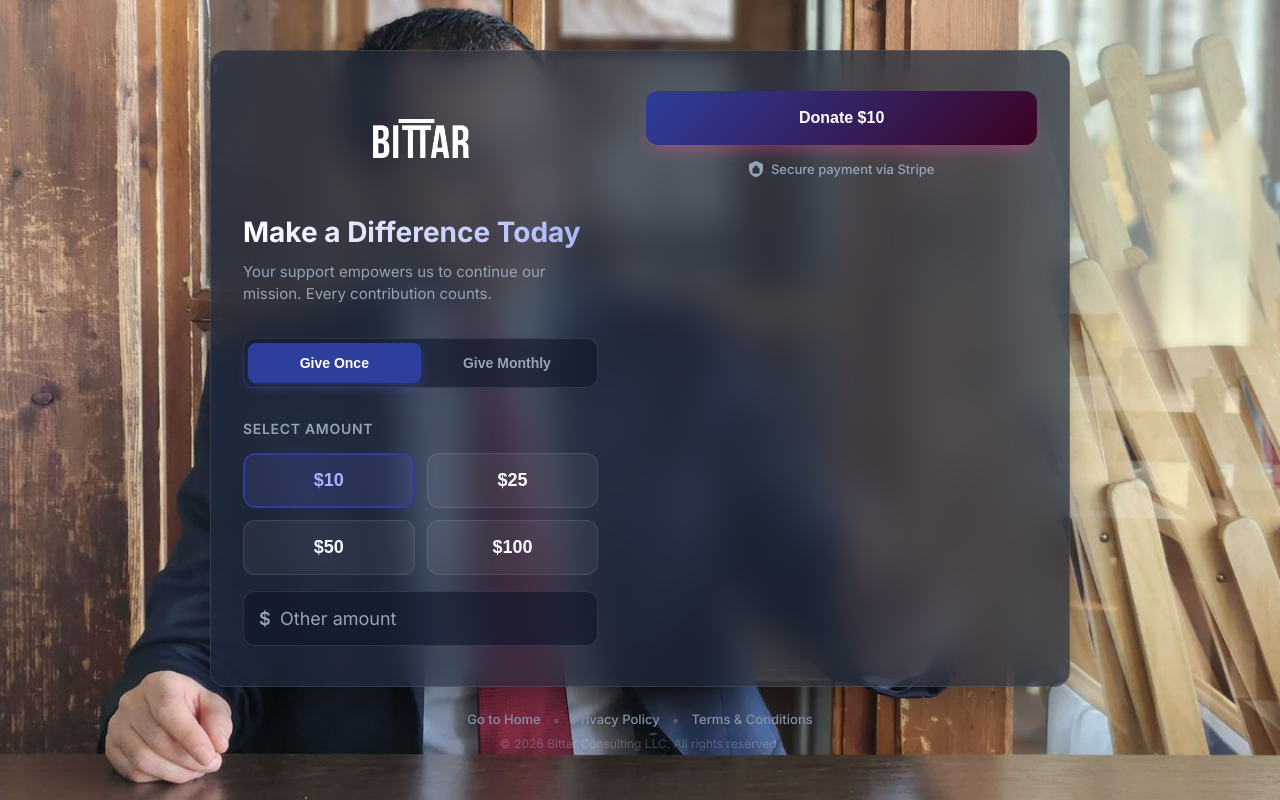
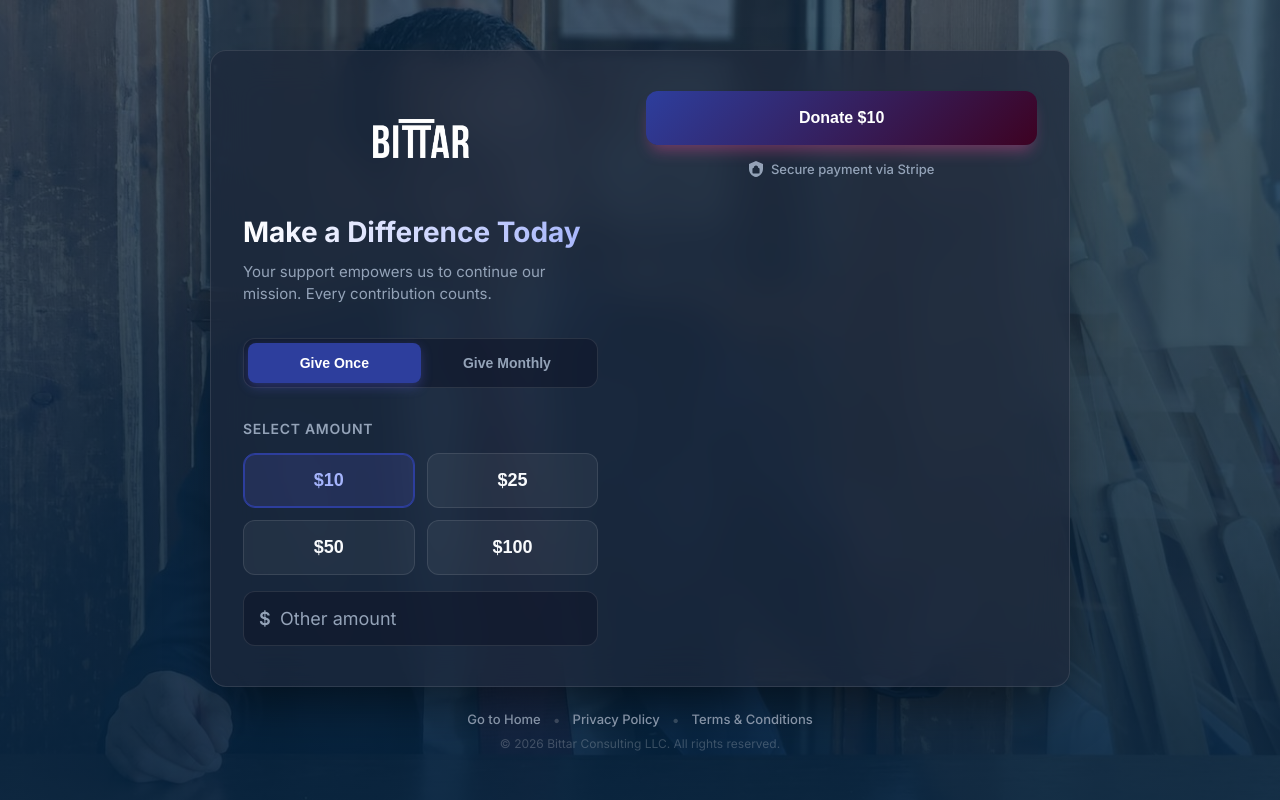
Before and after one commit to bittarconsulting/bittard0n4t3, a website: page public/index.html in a window 1280 px wide. Drawn offline with Linux system fonts and the light colour scheme; no server answers.

Commit message:
Add transparent gradient overlay to background image

```diff
--- a/public/style.css
+++ b/public/style.css
@@ -37,7 +37,7 @@ body {
   inset: 0;
   z-index: 0;
   background-color: var(--background);
-  background-image: url('backgroundPortrait.jpeg');
+  background-image: linear-gradient(rgba(5, 35, 63, 0.7), rgba(5, 35, 63, 0.9)), url('backgroundPortrait.jpeg');
   background-size: cover;
   background-position: center center;
   background-attachment: fixed;
```
